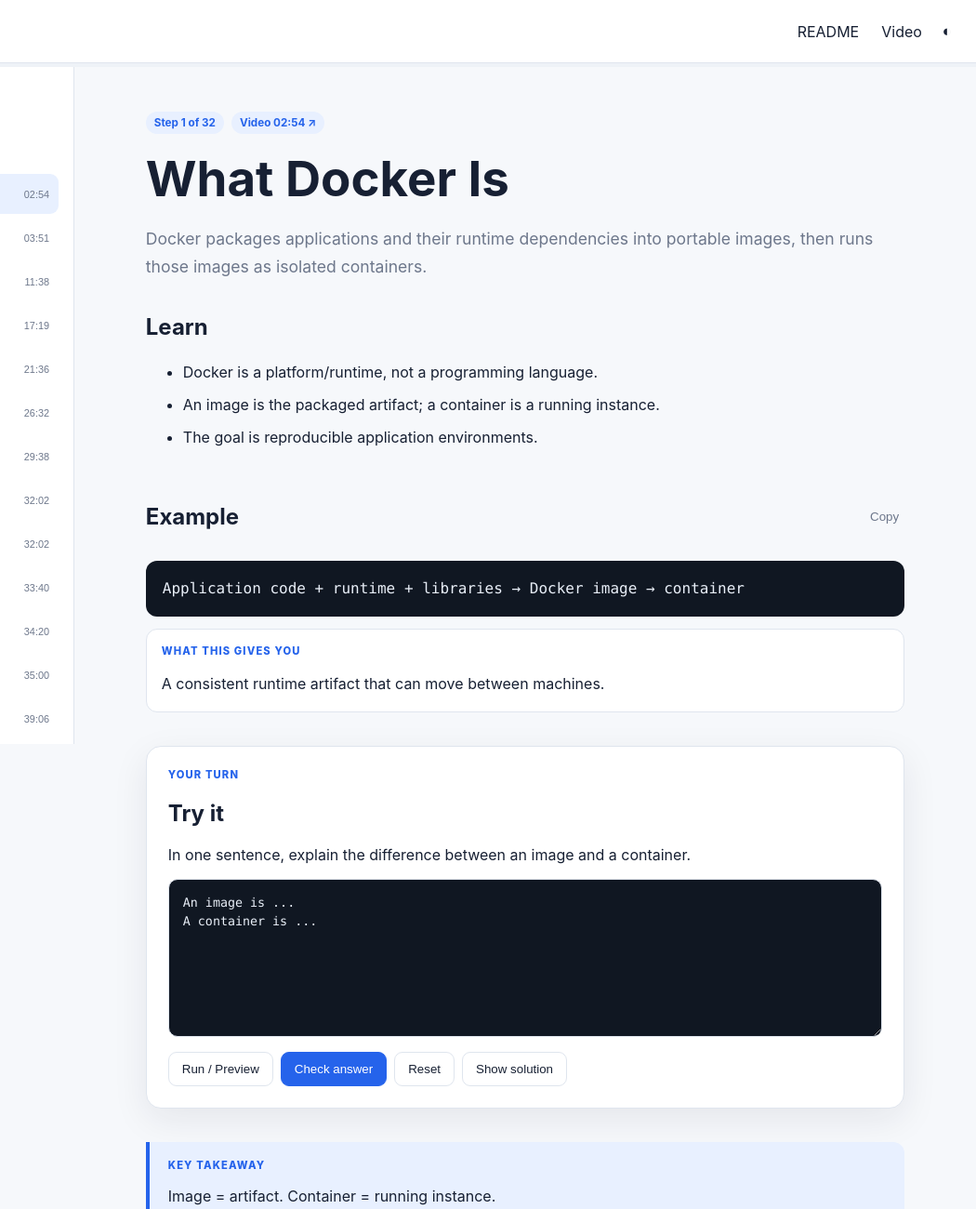
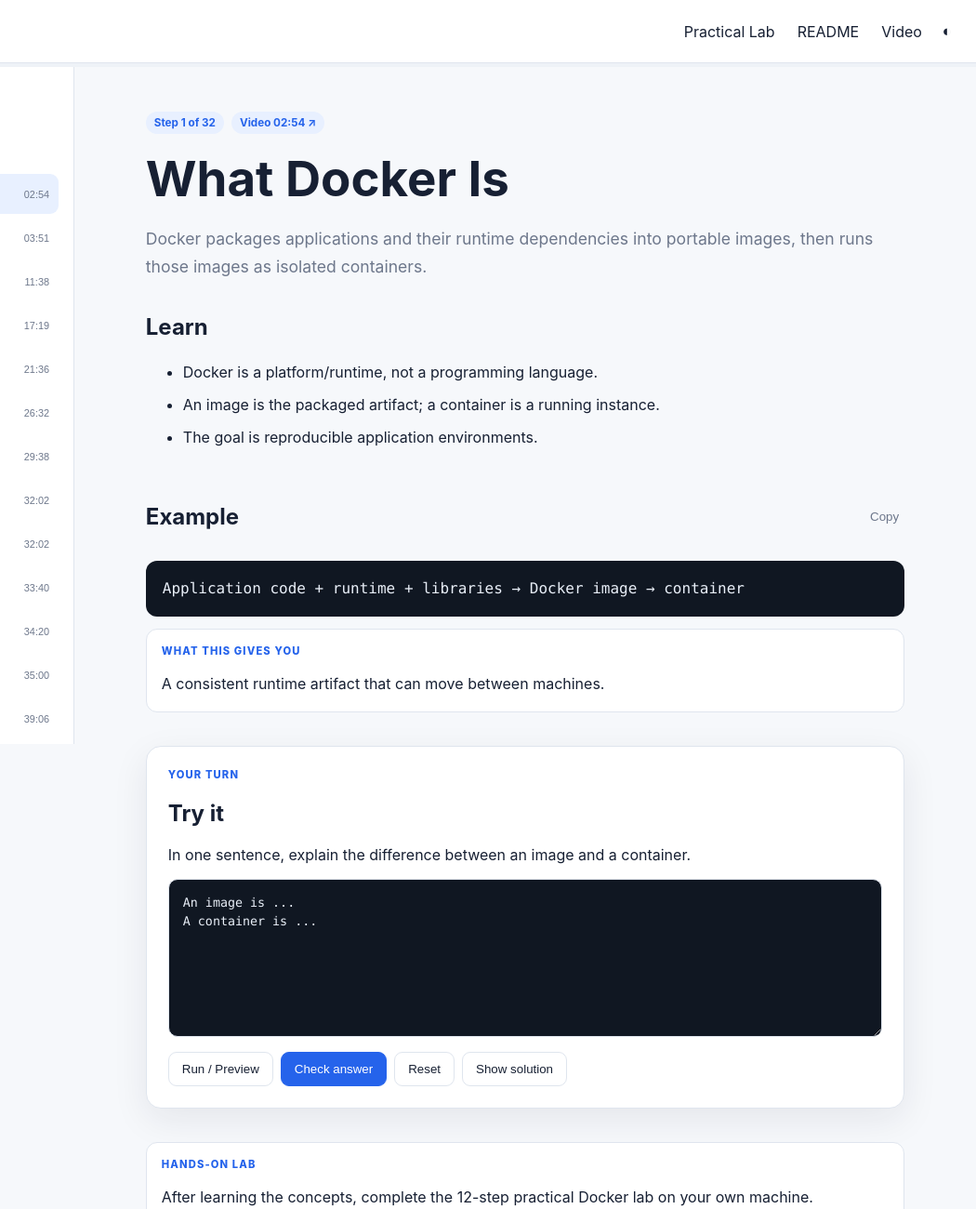
Before and after one commit to abed-dvp/docker-101, a website: page codelab/index.html in a window 1280 px wide. Shown: the top 1300 px of the page at 93% size, 230-1280 px from the left. Drawn offline with Linux system fonts and the light colour scheme.

Commit message:
Link practical lab from codelab

```diff
--- a/codelab/index.html
+++ b/codelab/index.html
@@ -10,7 +10,7 @@
 <header class="topbar">
   <button id="menuButton" class="icon-btn">☰</button>
   <div class="brand"><span class="logo">A</span><div><strong>Abed Codelab</strong><small>Docker 101</small></div></div>
-  <div class="actions"><a href="../README.md">README</a><a href="https://www.youtube.com/watch?v=pg19Z8LL06w" target="_blank">Video</a><button id="themeButton" class="icon-btn">◐</button></div>
+  <div class="actions"><a href="./practice.html">Practical Lab</a><a href="../README.md">README</a><a href="https://www.youtube.com/watch?v=pg19Z8LL06w" target="_blank">Video</a><button id="themeButton" class="icon-btn">◐</button></div>
 </header>
 <div class="progress-track"><div id="progressBar"></div></div>
 <div class="layout">
@@ -49,7 +49,7 @@
     <div id="solutionPanel" class="solution" hidden><div class="eyebrow">ONE POSSIBLE SOLUTION</div><pre><code id="solution"></code></pre></div>
   </section>
 
-  <section class="takeaway"><div class="eyebrow">KEY TAKEAWAY</div><p id="takeaway"></p></section>
+  <section class="result-card"><div class="eyebrow">HANDS-ON LAB</div><p>After learning the concepts, complete the 12-step practical Docker lab on your own machine.</p><p><a href="./practice.html">Open Practical Lab →</a></p></section>\n\n  <section class="takeaway"><div class="eyebrow">KEY TAKEAWAY</div><p id="takeaway"></p></section>
 
   <footer>
     <button id="prev" class="secondary">← Previous</button>
```
